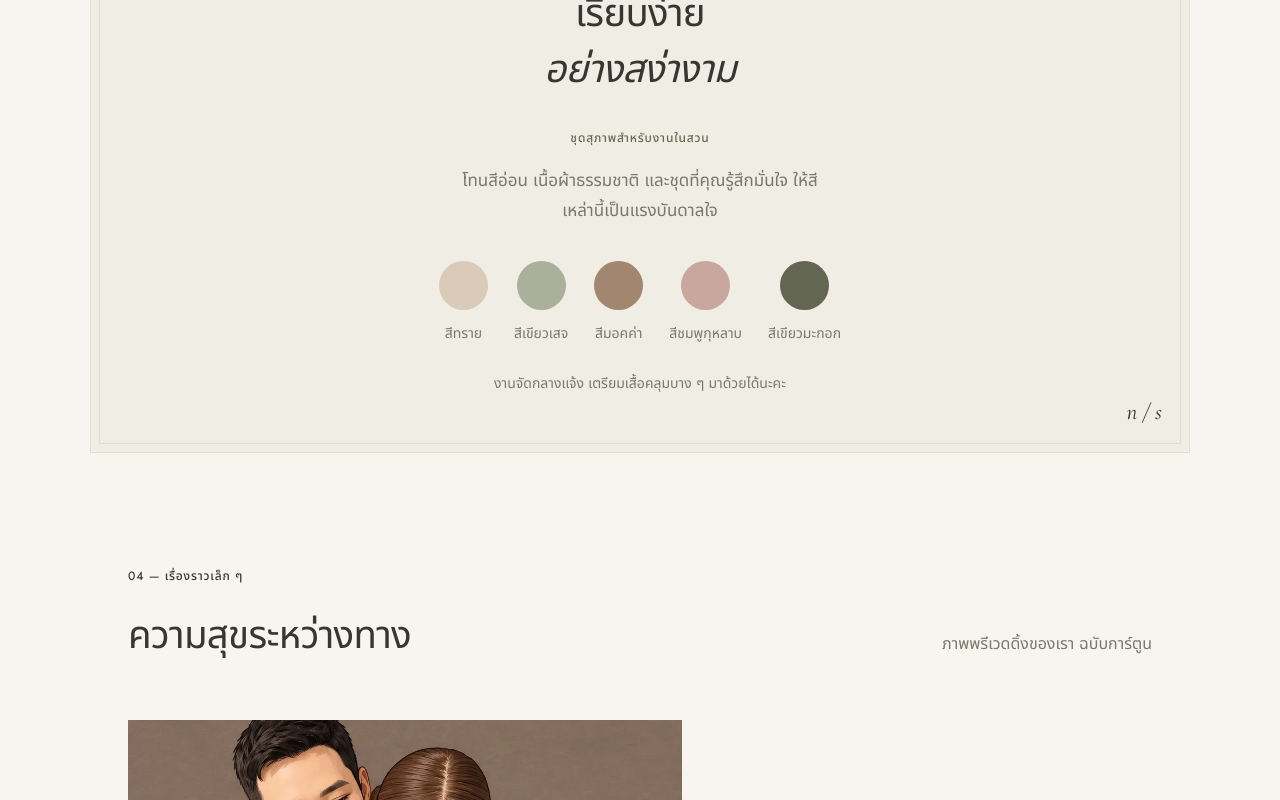
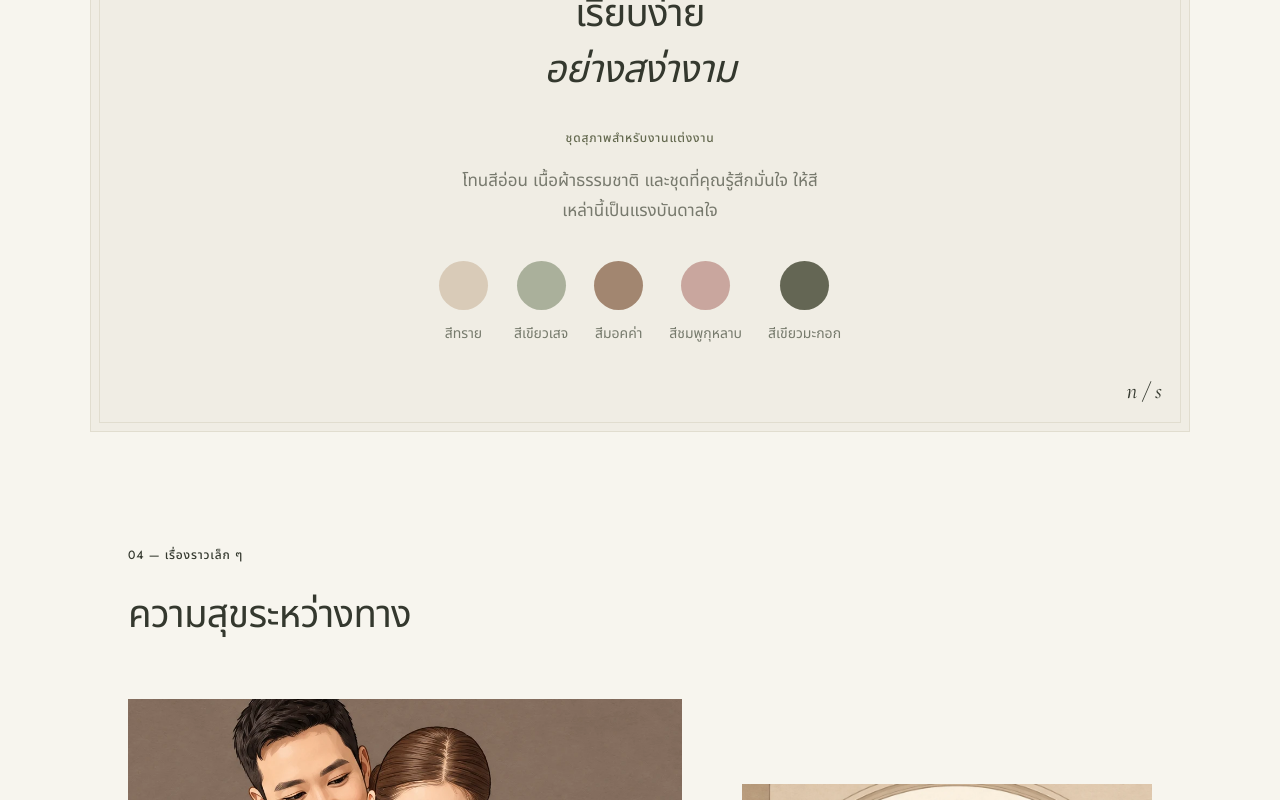
Before and after one commit to Akrawit/weddingRSVP, a Next.js app: page / in a window 1280 px wide. Shown: the part 2480-3280 px from the top of the page. Built offline with nearby package versions, Linux system fonts and the light colour scheme; no server answers.

Commit message:
Correct venue and gallery invitation wording

```diff
--- a/src/components/invitation.tsx
+++ b/src/components/invitation.tsx
@@ -146,9 +146,9 @@ export function Invitation({ guest: initialGuest, token, demo = false }: { guest
         <ol className="timeline">{wedding.schedule.map((item, i) => <li key={item.time}><span className="timeline-time">{item.time}</span><span className="timeline-dot" /><div><h3>{item[lang]}</h3><p>{item.detail[lang]}</p></div><span className="timeline-index">0{i + 1}</span></li>)}</ol>
       </section>
 
-      <section className="dress-section section" id="dress-code"><p className="eyebrow">{c.dress}</p><h2>{c.dressTitle}<br /><em>{c.dressItalic}</em></h2><p className="eyebrow dress-name">{c.dressName}</p><p className="body-copy">{c.dressCopy}</p><div className="swatches">{wedding.colors.map(color => <div key={color.hex}><span className="swatch" style={{ background: color.hex }} /><span>{color[lang]}</span></div>)}</div><p className="dress-foot">{c.dressFoot}</p><span className="dress-corner" aria-hidden="true">{wedding.monogram}</span></section>
+      <section className="dress-section section" id="dress-code"><p className="eyebrow">{c.dress}</p><h2>{c.dressTitle}<br /><em>{c.dressItalic}</em></h2><p className="eyebrow dress-name">{c.dressName}</p><p className="body-copy">{c.dressCopy}</p><div className="swatches">{wedding.colors.map(color => <div key={color.hex}><span className="swatch" style={{ background: color.hex }} /><span>{color[lang]}</span></div>)}</div><span className="dress-corner" aria-hidden="true">{wedding.monogram}</span></section>
 
-      <section id="moments" className="section gallery-section"><div className="gallery-heading"><div><p className="eyebrow">{c.gallery}</p><h2>{c.galleryTitle}</h2></div><p>{c.galleryCopy}</p></div><div className="gallery-layout">{wedding.gallery.map((photo, i) => <figure key={photo.src} className={`gallery-photo gallery-photo-${i + 1}`}><div><Image src={photo.src} alt={photo.alt[lang]} fill sizes="(max-width: 700px) 80vw, 40vw" /></div><figcaption><span>0{i + 2}</span><span>{i === 1 ? c.photoLabel : couple.toUpperCase() + ' · ' + numericDate[2]}</span></figcaption></figure>)}</div></section>
+      <section id="moments" className="section gallery-section"><div className="gallery-heading"><div><p className="eyebrow">{c.gallery}</p><h2>{c.galleryTitle}</h2></div></div><div className="gallery-layout">{wedding.gallery.map((photo, i) => <figure key={photo.src} className={`gallery-photo gallery-photo-${i + 1}`}><div><Image src={photo.src} alt={photo.alt[lang]} fill sizes="(max-width: 700px) 80vw, 40vw" /></div><figcaption><span>0{i + 2}</span><span>{i === 1 ? c.photoLabel : couple.toUpperCase() + ' · ' + numericDate[2]}</span></figcaption></figure>)}</div></section>
 
       <section className="gift-section"><span className="tiny-star" aria-hidden="true">✳</span><h2>{c.giftTitle}<br /><em>{c.giftItalic}</em></h2><p>{c.giftCopy}</p><button className="text-link" onClick={() => setModal('gift')}>{c.gift}<Arrow diagonal /></button></section>
 
--- a/src/lib/copy.ts
+++ b/src/lib/copy.ts
@@ -12,9 +12,8 @@ export const copy = {
     placeLabel: 'THE PLACE', directions: 'Get directions', calendar: 'Add to calendar',
     schedule: '02 — THE ORDER OF THE DAY', scheduleTitle: 'Here’s the plan.',
     dress: '03 — A LITTLE INSPIRATION', dressTitle: 'Dressed in', dressItalic: 'earth & elegance.',
-    dressName: 'GARDEN FORMAL', dressCopy: 'Soft tones, natural textures, and something you feel wonderful in. Let these colours be your inspiration.',
-    dressFoot: 'An evening outdoors. A light layer is a lovely idea.',
-    gallery: '04 — THE LITTLE THINGS', galleryTitle: 'Us, in the in-between.', galleryCopy: 'Our prewedding shoot, cartoon edition.',
+    dressName: 'WEDDING ATTIRE', dressCopy: 'Soft tones, natural textures, and something you feel wonderful in. Let these colours be your inspiration.',
+    gallery: '04 — THE LITTLE THINGS', galleryTitle: 'Us, in the in-between.',
     photoLabel: 'NEW & SAI', giftTitle: 'Your presence', giftItalic: 'is the greatest gift.',
     giftCopy: 'Thanks for celebrating with us.', gift: 'Send a gift',
     replyTitle: 'Will you join us?', replyCopy: 'Let us know how many people will join you so we can plan the food and seating.', replyBy: 'Kindly reply by', headcountNote: 'Tell us how many will join you',
@@ -41,9 +40,8 @@ export const copy = {
     placeLabel: 'สถานที่', directions: 'ดูเส้นทาง', calendar: 'เพิ่มในปฏิทิน',
     schedule: '02 — กำหนดการ', scheduleTitle: 'กำหนดการในวันงาน',
     dress: '03 — แรงบันดาลใจเล็ก ๆ', dressTitle: 'เรียบง่าย', dressItalic: 'อย่างสง่างาม',
-    dressName: 'ชุดสุภาพสำหรับงานในสวน', dressCopy: 'โทนสีอ่อน เนื้อผ้าธรรมชาติ และชุดที่คุณรู้สึกมั่นใจ ให้สีเหล่านี้เป็นแรงบันดาลใจ',
-    dressFoot: 'งานจัดกลางแจ้ง เตรียมเสื้อคลุมบาง ๆ มาด้วยได้นะคะ',
-    gallery: '04 — เรื่องราวเล็ก ๆ', galleryTitle: 'ความสุขระหว่างทาง', galleryCopy: 'ภาพพรีเวดดิ้งของเรา ฉบับการ์ตูน',
+    dressName: 'ชุดสุภาพสำหรับงานแต่งงาน', dressCopy: 'โทนสีอ่อน เนื้อผ้าธรรมชาติ และชุดที่คุณรู้สึกมั่นใจ ให้สีเหล่านี้เป็นแรงบันดาลใจ',
+    gallery: '04 — เรื่องราวเล็ก ๆ', galleryTitle: 'ความสุขระหว่างทาง',
     photoLabel: 'New & Sai', giftTitle: 'การมาร่วมงานของคุณ', giftItalic: 'คือของขวัญที่ดีที่สุด',
     giftCopy: 'ขอบคุณที่มาร่วมฉลองกับเรานะคะ', gift: 'ส่งของขวัญ',
     replyTitle: 'มาร่วมฉลองกันนะคะ', replyCopy: 'แจ้งจำนวนคนที่จะมาร่วมงานได้เลย เราจะได้เตรียมอาหารและที่นั่งให้พร้อม', replyBy: 'กรุณาตอบรับภายใน', headcountNote: 'แจ้งจำนวนคนที่จะมาร่วมงาน',
```
Also changed, not shown: src/app/globals.css.
